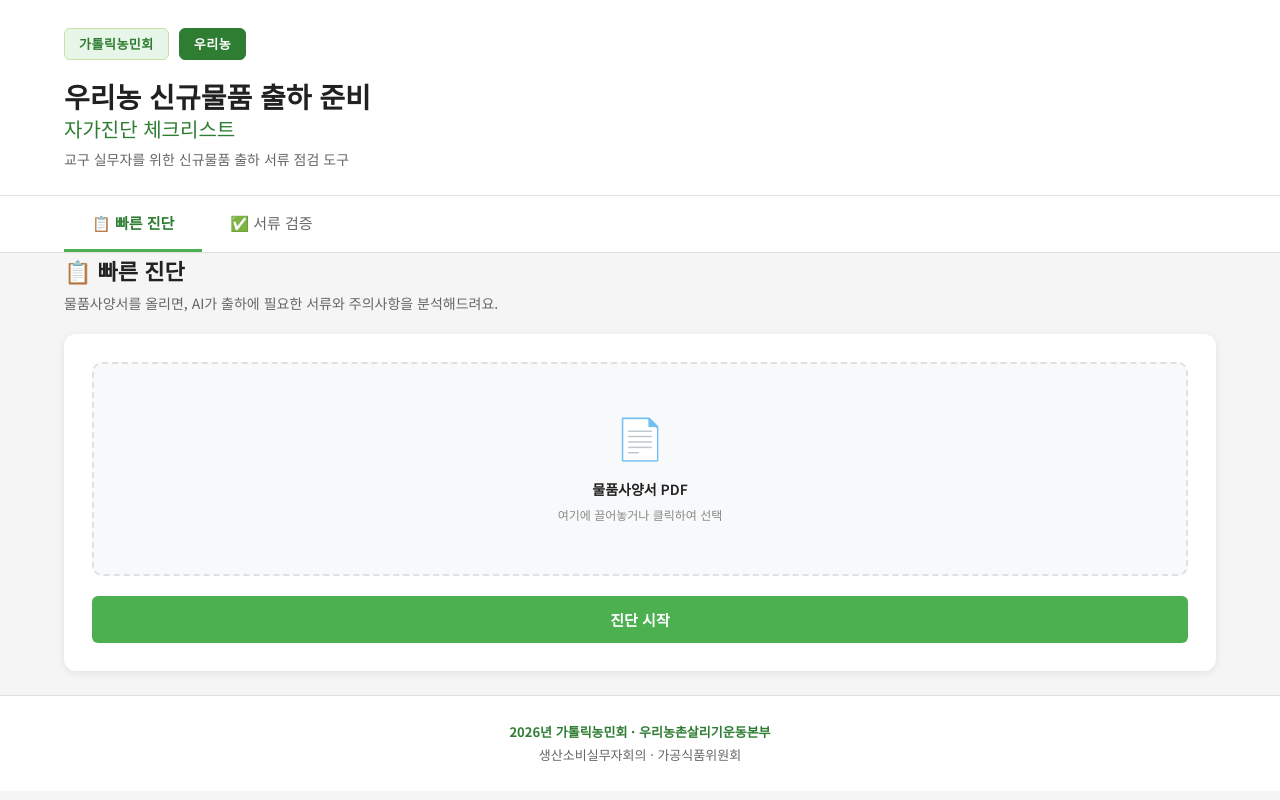
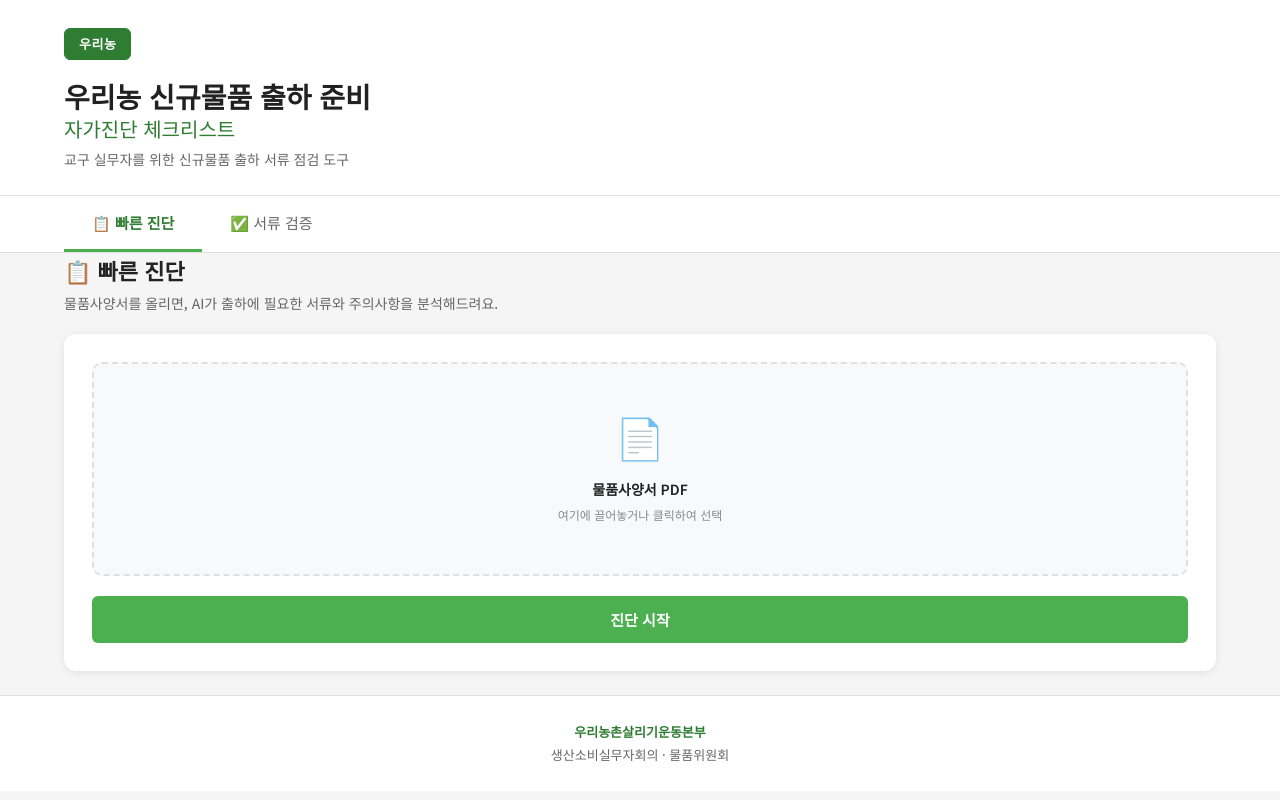
Before and after one commit to urinong/woori-checklist, a Flask app: page / in a window 1280 px wide. Run offline with Flask 3, Linux system fonts and the light colour scheme.

Commit message:
fix: 헤더 가톨릭농민회 제거, 푸터 연도·가톨릭농민회 제거 및 가공식품위원회→물품위원회

```diff
--- a/templates/index.html
+++ b/templates/index.html
@@ -20,7 +20,6 @@
   <header class="site-header">
     <div class="container">
       <div class="header-logos">
-        <div class="logo-placeholder">가톨릭농민회</div>
         <div class="logo-placeholder alt">우리농</div>
       </div>
       <h1>
@@ -113,8 +112,8 @@
   <!-- ───────── 푸터 ───────── -->
   <footer class="site-footer">
     <div class="container">
-      <strong>2026년 가톨릭농민회 · 우리농촌살리기운동본부</strong><br>
-      생산소비실무자회의 · 가공식품위원회
+      <strong>우리농촌살리기운동본부</strong><br>
+      생산소비실무자회의 · 물품위원회
     </div>
   </footer>
 
```
